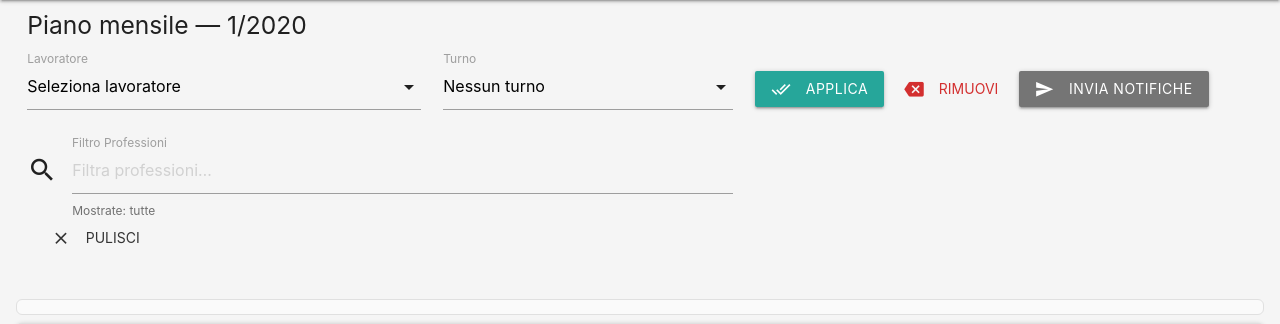
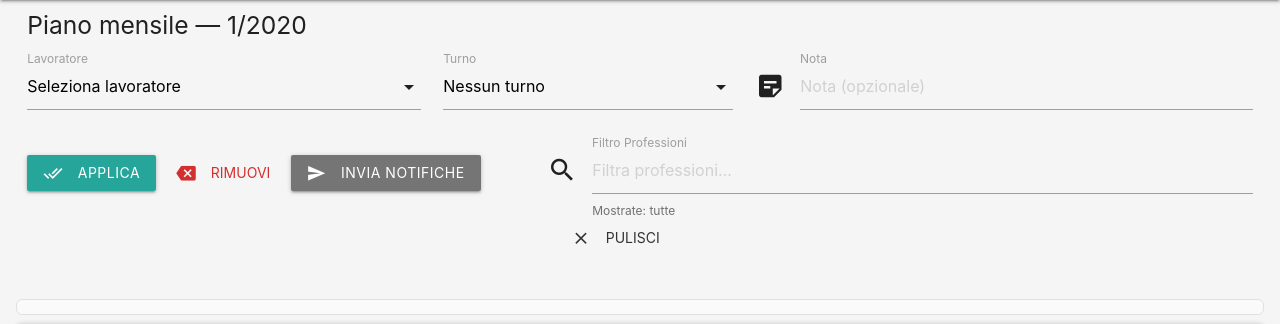
Before and after one commit to darkkillex/shiftplanner, a Django app: page /plan/1/ in a window 1280 px wide. Shown: the part 64-388 px from the top of the page. Run offline with Django 5.2, Linux system fonts and the light colour scheme; a user stored in the database is signed in; tables that the repository leaves empty hold one stand-in row (values such as "Sample post").

Commit message:
feat(note): add feature to add/change/remove a note by double click on a filled shift cell

```diff
--- a/core/views.py
+++ b/core/views.py
@@ -44,7 +44,9 @@ class PlanViewSet(viewsets.ModelViewSet):
                     'employee_id': a.employee_id if a else None,
                     'employee_name': a.employee.full_name() if a else '',
                     'shift_code': a.shift_type.code if (a and a.shift_type) else '',
-                    'shift_label': a.shift_type.label if (a and a.shift_type) else ''
+                    'shift_label': a.shift_type.label if (a and a.shift_type) else '',
+                    'notes': a.notes if a and a.notes else '',
+                    'has_note': bool(a and a.notes)
                 }
             rows.append(row)
         return Response({'year': plan.year, 'month': plan.month, 'days': days, 'rows': rows})
@@ -55,16 +57,21 @@ class PlanViewSet(viewsets.ModelViewSet):
         employee_id = request.data.get('employee_id')
         shift_id = request.data.get('shift_type_id')
         cells = request.data.get('cells', [])
+        note = (request.data.get('note') or '').strip()
         if not employee_id or not cells:
             return Response({'detail':'employee_id e cells obbligatori'}, status=400)
         with transaction.atomic():
             for c in cells:
-                Assignment.objects.update_or_create(
+                obj, _ = Assignment.objects.update_or_create(
                     plan=plan,
                     profession_id=c['profession_id'],
                     date=c['date'],
                     defaults={'employee_id': employee_id, 'shift_type_id': shift_id}
                 )
+                # aggiorna/impone la nota (anche quando la riassegni)
+                obj.notes = note
+                obj.save(update_fields=['notes'])
+
         return Response({'updated': len(cells)}, status=200)
 
     @action(detail=True, methods=['post'])
@@ -112,6 +119,31 @@ class PlanViewSet(viewsets.ModelViewSet):
 
         return Response({'deleted': deleted}, status=status.HTTP_200_OK)
 
+    @action(detail=True, methods=['post'])
+    def set_note(self, request, pk=None):
+        """
+        Imposta/aggiorna/azzera la nota su una cella (deve esistere un Assignment).
+        Body: { profession_id: int, date: 'YYYY-MM-DD', note: '...' }
+        """
+        plan = self.get_object()
+        try:
+            prof_id = int(request.data.get('profession_id'))
+            day = dt.date.fromisoformat(request.data.get('date'))
+        except Exception:
+            return Response({'detail': 'profession_id/date non validi'}, status=status.HTTP_400_BAD_REQUEST)
+
+        note = (request.data.get('note') or '').strip()
+
+        try:
+            a = Assignment.objects.get(plan=plan, profession_id=prof_id, date=day)
+        except Assignment.DoesNotExist:
+            return Response({'detail': 'Nessuna assegnazione su questa cella. Assegna un lavoratore prima di aggiungere una nota.'},
+                            status=status.HTTP_400_BAD_REQUEST)
+
+        a.notes = note  # può essere stringa vuota per rimuovere la nota
+        a.save(update_fields=['notes'])
+
+        return Response({'ok': True, 'notes': a.notes, 'has_note': bool(a.notes)}, status=status.HTTP_200_OK)
 
 @login_required
 def home(request):
@@ -133,6 +165,8 @@ def monthly_plan(request, pk: int):
     shifts = ShiftType.objects.order_by('code').all()
     return render(request, 'monthly_plan.html', {'plan': plan, 'professions': professions, 'employees': employees, 'shifts': shifts})
 
+
+
 def logout_view(request):
     logout(request)
     return redirect('login')
--- a/templates/layout.html
+++ b/templates/layout.html
@@ -114,6 +114,15 @@
           #grid th, #grid td { padding: 4px 6px; font-size: 12px; }
           #grid td.cell { height: 30px; }
         }
+
+        #grid td .material-icons.tiny {
+          font-size: 16px;
+          vertical-align: middle;
+          margin-left: 4px;
+          color: #f57c00; /* ambra */
+          opacity: .9;
+        }
+
     </style>
 
     {% block extra_head %}{% endblock %}
--- a/templates/monthly_plan.html
+++ b/templates/monthly_plan.html
@@ -29,6 +29,13 @@
     </select>
     <label>Turno</label>
   </div>
+
+  <div class="input-field col s12 m5">
+    <i class="material-icons prefix">sticky_note_2</i>
+    <input id="note" type="text" maxlength="255" placeholder="Nota (opzionale)">
+    <label for="note">Nota</label>
+  </div>
+
 
   <div class="col s12 m5" style="margin-top:22px;">
     <a id="apply" class="btn waves-effect waves-light"><i class="material-icons left">done_all</i>Applica</a>
@@ -64,6 +71,22 @@
     <tbody></tbody>
   </table>
 </div>
+
+<!-- Modal modifica nota -->
+<div id="noteModal" class="modal">
+  <div class="modal-content">
+    <h6>Nota cella — <span id="noteCellLabel"></span></h6>
+    <div class="input-field">
+      <textarea id="noteInput" class="materialize-textarea" maxlength="255" placeholder="Nota (max 255)"></textarea>
+      <label for="noteInput" class="active">Nota</label>
+    </div>
+  </div>
+  <div class="modal-footer">
+    <a href="#!" class="modal-close btn-flat">Annulla</a>
+    <a href="#!" id="noteSaveBtn" class="btn">Salva</a>
+  </div>
+</div>
+
 
 {% endblock %}
 
@@ -116,13 +139,33 @@
         td.dataset.professionId = row.profession_id;
         td.dataset.day = i;
 
-        const name = cellData.employee_name || '';
+        const name  = cellData.employee_name || '';
         const shift = cellData.shift_label ? ` (${cellData.shift_label})` : '';
-        td.textContent = name ? (name + shift) : '';
+        const text  = name ? (name + shift) : '';
+
+        td.dataset.employeeId = cellData.employee_id || '';
+        td.dataset.notes      = cellData.notes || '';
+        td.dataset.name       = name;
+        td.dataset.shiftLabel = cellData.shift_label || '';
+
+        if (cellData.has_note) {
+          const tooltipText = (cellData.notes || '').replace(/"/g, '&quot;');
+          td.innerHTML = `
+            <span>${text}</span>
+            <i class="material-icons tiny tooltipped"
+               data-position="bottom"
+               data-tooltip="${tooltipText}">sticky_note_2</i>
+          `;
+        } else {
+          td.textContent = text;
+        }
+
         tr.appendChild(td);
       }
       gridBody.appendChild(tr);
     });
+
+    M.Tooltip.init(document.querySelectorAll('.tooltipped'));
 
     // Scrollbar superiore sincronizzata
     const topScroll = document.getElementById('grid-scroll-top');
@@ -184,6 +227,7 @@
       const employeeId = document.getElementById('employee').value;
       if (!employeeId) return M.toast({html: 'Seleziona un lavoratore', classes:'orange'});
       const shiftId = document.getElementById('shift').value || null;
+      const note = (document.getElementById('note').value || '').trim();
 
       const y = {{ plan.year }};
       const m = {{ plan.month }};
@@ -200,11 +244,94 @@
         method: 'POST',
         headers: { 'Content-Type': 'application/json', ...(csrftoken ? {'X-CSRFToken': csrftoken} : {}) },
         credentials: 'same-origin',
-        body: JSON.stringify({ employee_id: Number(employeeId), shift_type_id: shiftId ? Number(shiftId) : null, cells })
+        body: JSON.stringify({ employee_id: Number(employeeId), shift_type_id: shiftId ? Number(shiftId) : null, cells, note, })
       });
       if (!resp.ok) return M.toast({html:'Errore applicazione', classes:'red'});
       location.reload();
     });
+
+
+      // --- Modal nota (Materialize) ---
+      const modalElem      = document.getElementById('noteModal');
+      const modal          = M.Modal.init(modalElem, { dismissible: true });
+      const noteInput      = document.getElementById('noteInput');
+      const noteCellLabel  = document.getElementById('noteCellLabel');
+      const noteSaveBtn    = document.getElementById('noteSaveBtn');
+
+      let currentCell = null; // td in editing
+
+      // helper: renderizza la cella in base ai dataset
+      function renderCell(td) {
+        const name       = td.dataset.name || '';
+        const shiftLabel = td.dataset.shiftLabel || '';
+        const text       = name ? (name + (shiftLabel ? ` (${shiftLabel})` : '')) : '';
+        const notes      = td.dataset.notes || '';
+
+        if (notes) {
+          const tooltipText = notes.replace(/"/g, '&quot;');
+          td.innerHTML = `
+            <span>${text}</span>
+            <i class="material-icons tiny tooltipped"
+               data-position="bottom"
+               data-tooltip="${tooltipText}">sticky_note_2</i>
+          `;
+          const icon = td.querySelector('.tooltipped');
+          if (icon) M.Tooltip.init(icon);
+        } else {
+          td.textContent = text;
+        }
+      }
+
+      // doppio click: apri editor nota (solo se c’è un assegnato)
+      document.querySelectorAll('td.cell').forEach(td => {
+        td.addEventListener('dblclick', () => {
+          if (!td.dataset.employeeId) {
+            return M.toast({html: 'Nessuna assegnazione in questa cella. Assegna un lavoratore prima di aggiungere una nota.', classes: 'orange'});
+          }
+          currentCell = td;
+          noteInput.value = td.dataset.notes || '';
+          // forza label attiva
+          const lbl = document.querySelector("label[for='noteInput']");
+          if (lbl) lbl.classList.add('active');
+          // Etichetta contesto: professione + giorno
+          const profName = td.parentElement.querySelector('th')?.textContent || '';
+          const day = td.dataset.day;
+          noteCellLabel.textContent = `${profName} — Giorno ${day}`;
+          modal.open();
+        });
+      });
+
+      // salva nota → POST /api/plans/<id>/set_note/
+      noteSaveBtn.addEventListener('click', async () => {
+        if (!currentCell) return;
+        const note = (noteInput.value || '').trim();
+
+        const y = {{ plan.year }};
+        const m = {{ plan.month }};
+        const body = {
+          profession_id: Number(currentCell.dataset.professionId),
+          date: `${y}-${String(m).padStart(2,'0')}-${String(currentCell.dataset.day).padStart(2,'0')}`,
+          note
+        };
+
+        const resp = await fetch(`/api/plans/${planId}/set_note/`, {
+          method: 'POST',
+          headers: { 'Content-Type': 'application/json', ...(csrftoken ? {'X-CSRFToken': csrftoken} : {}) },
+          credentials: 'same-origin',
+          body: JSON.stringify(body)
+        });
+
+        if (!resp.ok) {
+          return M.toast({html: 'Errore salvataggio nota', classes: 'red'});
+        }
+
+        const js = await resp.json();
+        currentCell.dataset.notes = js.notes || '';
+        renderCell(currentCell);
+
+        modal.close();
+        M.toast({html: js.notes ? 'Nota salvata' : 'Nota rimossa'});
+      });
 
     // CLEAR
     document.getElementById('clear').addEventListener('click', async () => {
```
Also changed, not shown: core/serializers.py (+8 -1 lines).
